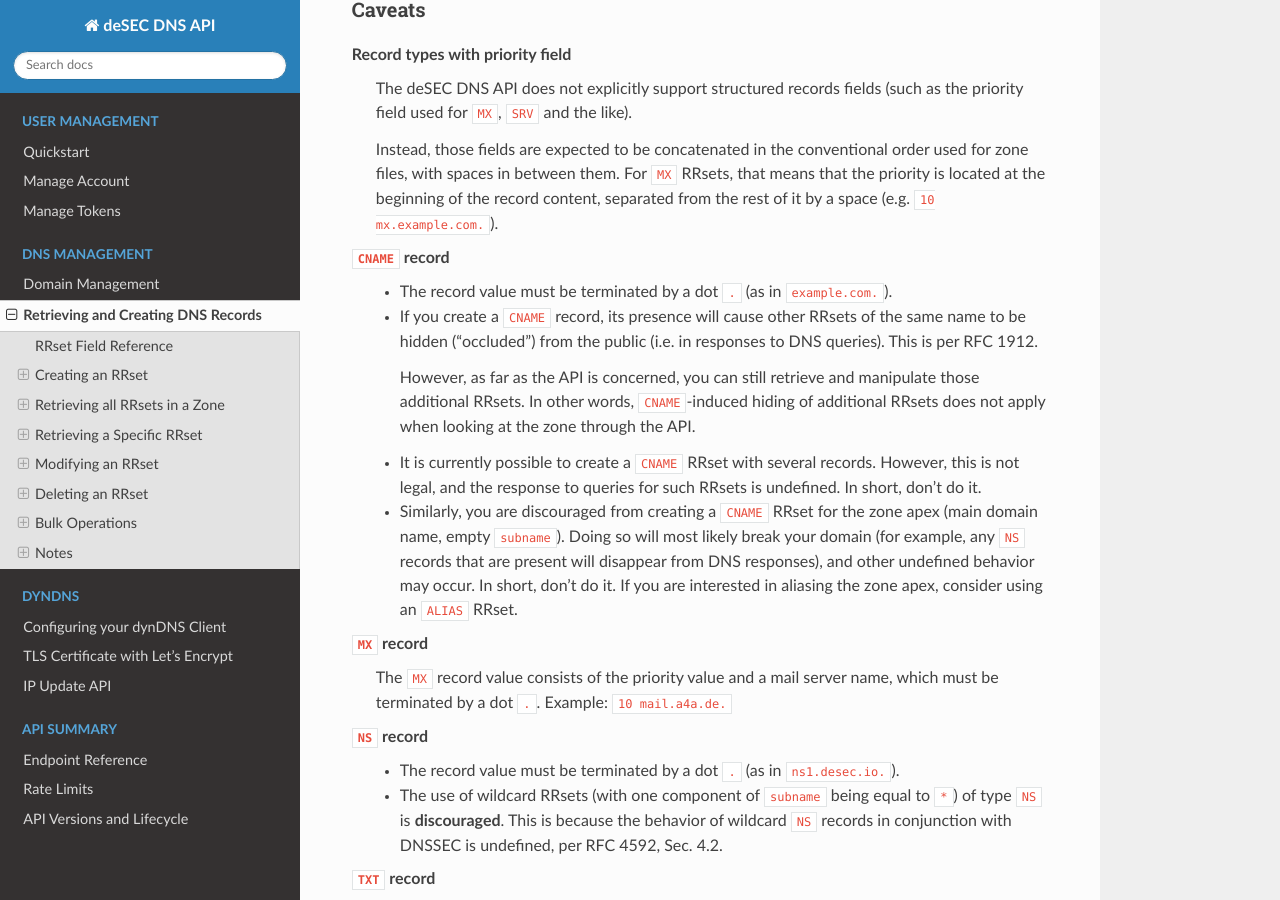
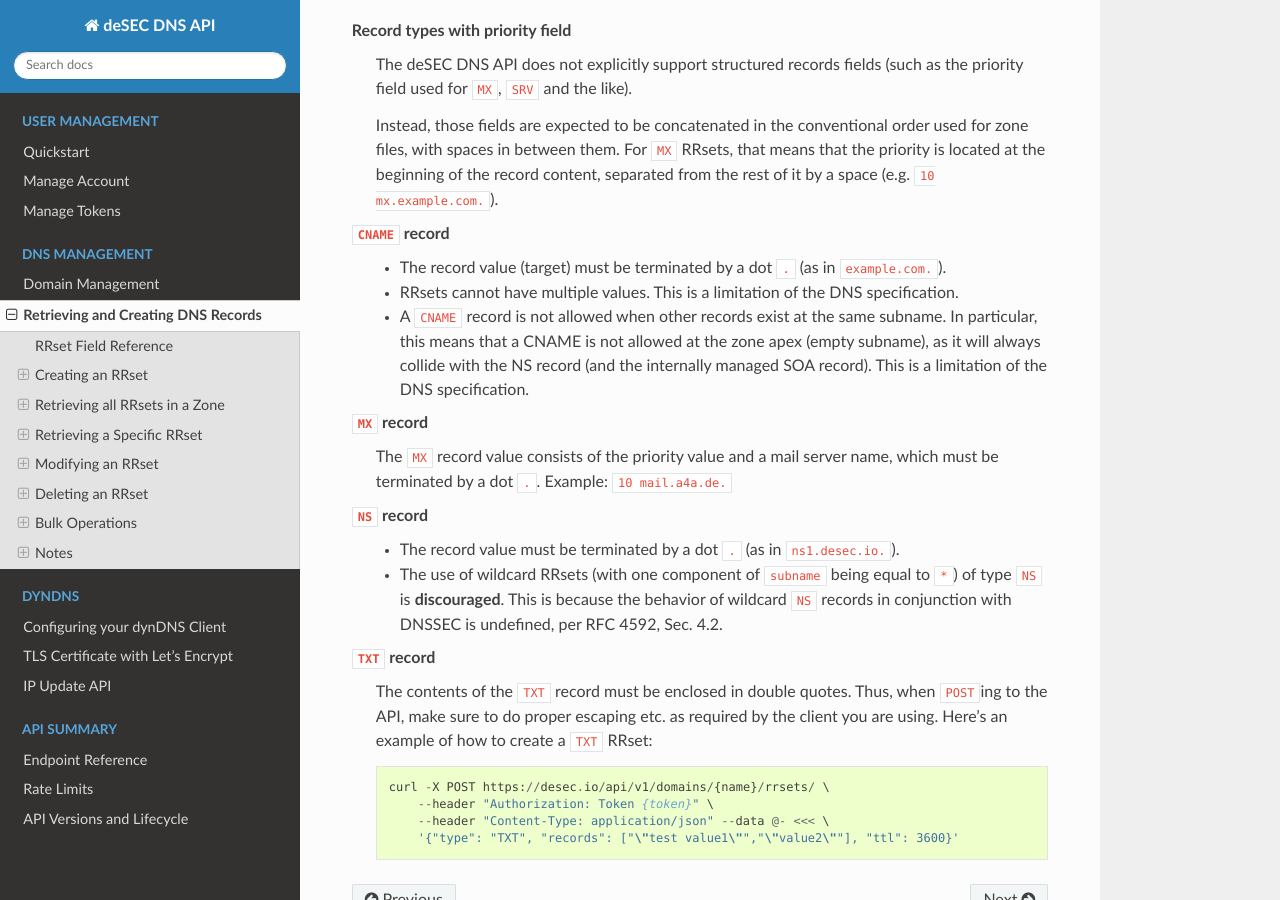
Before and after one commit to desec-io/desec-stack, a Sphinx documentation site: the page built from docs/dns/rrsets.rst, in a window 1280 px wide and 900 px high, scrolled down 11145 px. Built offline with Sphinx 7.4.7 and the Read the Docs theme 2.0.0, drawn with Linux system fonts in a browser that asks for light colours; some of the changed text lies outside the part shown.

Commit message:
fix(docs,tests): improve CNAME-related docs and tests, closes #462

```diff
--- a/docs/dns/rrsets.rst
+++ b/docs/dns/rrsets.rst
@@ -543,8 +543,7 @@
     These record types are used very rarely in the wild.  Due to conflicts with
     the security guarantees we would like to give, these record types are
     disabled in our API.  If you attempt to create such RRsets, you will receive
-    a ``400 Bad Request`` response.  In case you have a good reason for using
-    these record types, shoot us an email and we can discuss your case.
+    a ``400 Bad Request`` response.
 
 ``DNSKEY``, ``NSEC3PARAM``, ``RRSIG``
     These record types are meant to provide DNSSEC-related information in
@@ -586,28 +585,17 @@
     ``10 mx.example.com.``).
 
 ``CNAME`` record
-    - The record value must be terminated by a dot ``.`` (as in
+    - The record value (target) must be terminated by a dot ``.`` (as in
       ``example.com.``).
 
-    - If you create a ``CNAME`` record, its presence will cause other RRsets of
-      the same name to be hidden ("occluded") from the public (i.e. in
-      responses to DNS queries).  This is per RFC 1912.
+    - RRsets cannot have multiple values.  This is a limitation of the DNS
+      specification.
 
-      However, as far as the API is concerned, you can still retrieve and
-      manipulate those additional RRsets.  In other words, ``CNAME``-induced
-      hiding of additional RRsets does not apply when looking at the zone
-      through the API.
-
-    - It is currently possible to create a ``CNAME`` RRset with several
-      records.  However, this is not legal, and the response to queries for
-      such RRsets is undefined.  In short, don't do it.
-
-    - Similarly, you are discouraged from creating a ``CNAME`` RRset for the
-      zone apex (main domain name, empty ``subname``).  Doing so will most
-      likely break your domain (for example, any ``NS`` records that are
-      present will disappear from DNS responses), and other undefined behavior
-      may occur.  In short, don't do it.  If you are interested in aliasing
-      the zone apex, consider using an ``ALIAS`` RRset.
+    - A ``CNAME`` record is not allowed when other records exist at the same
+      subname.  In particular, this means that a CNAME is not allowed at the
+      zone apex (empty subname), as it will always collide with the NS record
+      (and the internally managed SOA record).  This is a limitation of
+      the DNS specification.
 
 ``MX`` record
     The ``MX`` record value consists of the priority value and a mail server
```
Also changed, not shown: 2 other files.
